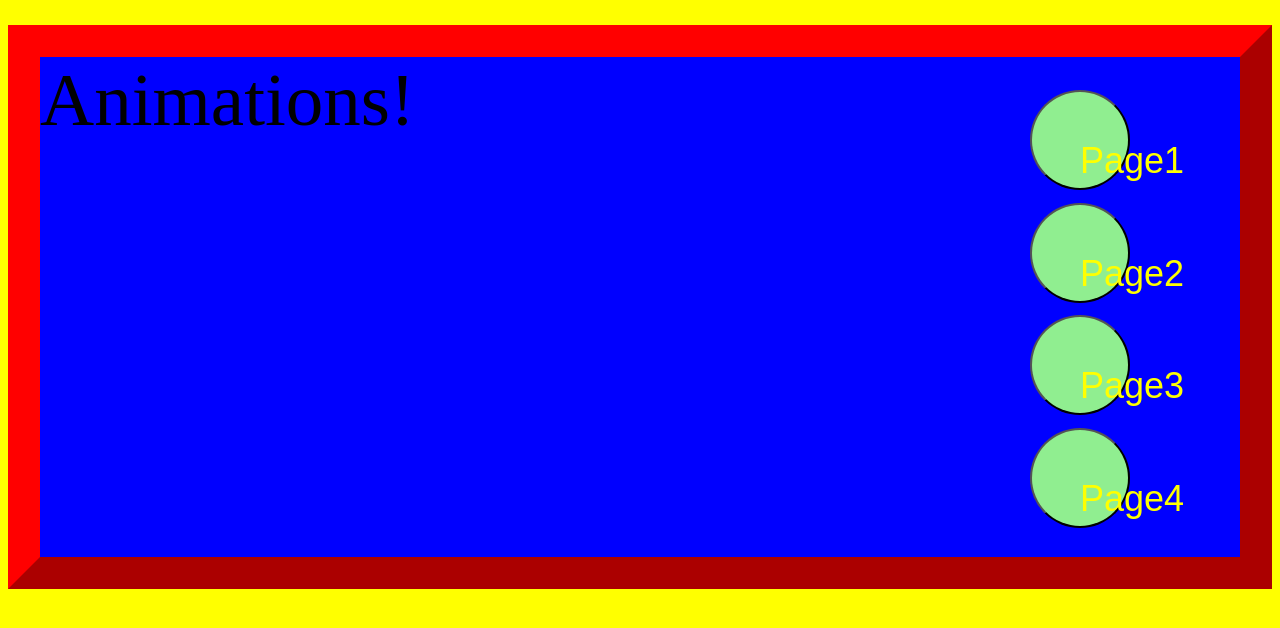
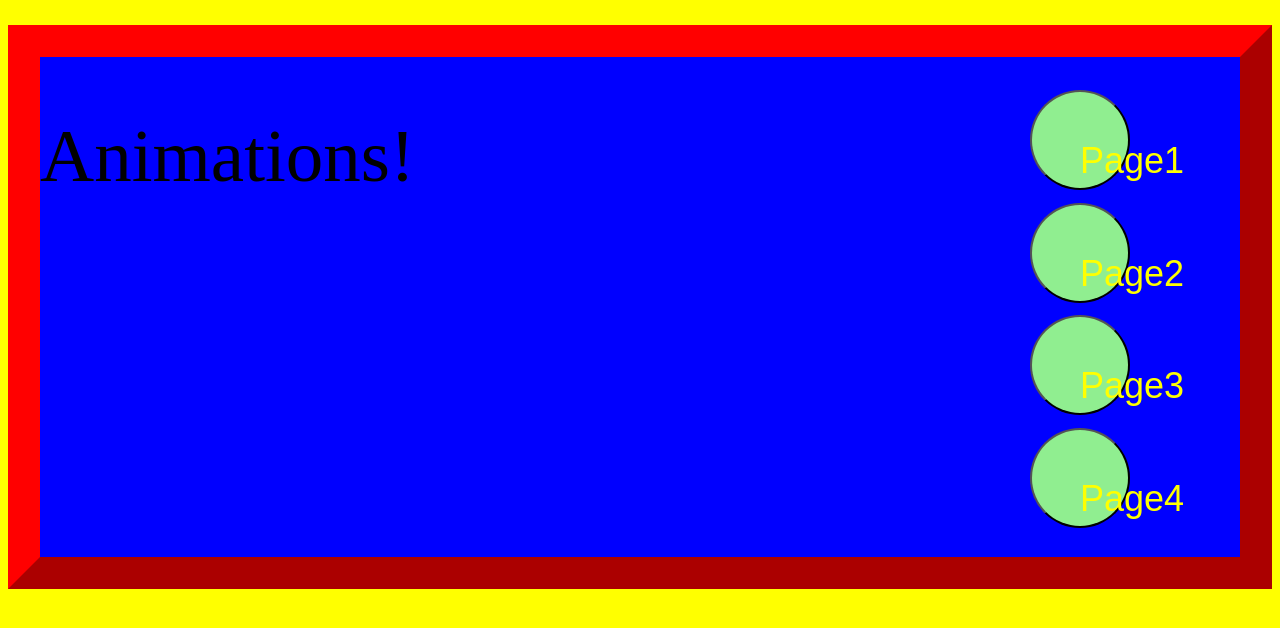
Before and after one commit to amcmullen9291/Animations.CSS, a React (Create React App) app: page / in a window 1280 px wide. Shown: the top 628 px of the page. Built offline with nearby package versions, Linux system fonts and the light colour scheme.

Commit message:
onHover multi colorchange border. hidden workspace link

```diff
--- a/src/App.js
+++ b/src/App.js
@@ -6,8 +6,8 @@ import Page1 from './Components/Page1';
 import Page2 from './Components/Page2';
 import Page3 from './Components/Page3';
 import Page4 from './Components/Page4';
+import TestArea from './Components/TestArea';
 
-// add email form for appointments?
 function App() {
   return (
     <Router>
@@ -17,6 +17,7 @@ function App() {
           <Route path="/page2" element={<Page2 />} />
           <Route path="/page3" element={<Page3 />} />
           <Route path="/page4" element={<Page4 />} />
+          <Route path="/testArea" element={<TestArea />} />
         </Routes>
     </Router>
   );
--- /dev/null
+++ b/src/Components/TestArea.js
@@ -0,0 +1,13 @@
+import React from 'react';
+import { Link } from 'react-router-dom';
+
+function TestArea(props) {
+    return (
+        <>
+        <center><Link to={"/"}>Home</Link></center>
+        </>
+
+    );
+}
+
+export default TestArea;
--- a/src/Components/Welcome.js
+++ b/src/Components/Welcome.js
@@ -3,6 +3,12 @@ import React from 'react';
 function Welcome(props) {
     return (
         <>
+        <div class="topnav">
+            <span class="active"></span>
+            <a href="/testArea"></a>
+            <a href="/testArea"></a>
+            <a href="/testArea"></a><br/>
+        </div>
         <div id="container">
                 <div id="box"></div>
                 <div id="navbar">
--- a/src/index.css
+++ b/src/index.css
@@ -39,8 +39,72 @@
 }
 
     .spinner{
-      margin-left: 2%;/*me....*/
+      margin-left: 2%;/*(me....)*/
     display:inline-block; width: 50px; height: 50px;
     border-radius: 50%;
     box-shadow: inset -2px 0 0 2px whitesmoke;
   }
+
+  /* navBar */
+  .topnav {
+    background-color: transparent;
+    overflow: hidden;
+    width: 20%;
+    height:50px;
+    border: 3px solid transparent;
+  }
+
+  .topnav a {
+    float: left;
+    color: #f2f2f2;
+    text-align: center;
+    padding: 14px 16px;
+    text-decoration: none;
+    font-size: 17px;
+  }
+
+  .topnav:hover {
+    animation-name: changeBorder;
+    animation-duration: 4s;
+    animation-iteration-count: 1;
+    animation-timing-function: linear;
+  }
+
+  .topnav:hover:after{
+    content: "Nice.";
+    color: rgb(6, 42, 161);
+    font-size: 18px;
+    text-align: left;
+
+  }
+
+  @keyframes changeBorder {
+    0% {
+      border: 3px solid #996633;
+      background-color: #339933;
+    }
+    25% {
+        border: 3px solid #339933;
+    }
+    50% {
+        border: 3px solid #336699;
+    }
+    75% {
+        /* border: 3px solid #9e539e; */
+        /*less color changes to get back to the normal color*/
+    }
+    90%{
+        /* border: 3px solid rgb(118, 69, 173); */
+    }
+    95%{
+        /* border: 3px solid #9e539e; */
+    }
+    100% {
+        border: 3px solid blue;
+    }
+  }
+
+  .topnav a.active {
+    background-color: #04AA6D;
+    color: white;
+  }
```
Also changed, not shown: 1 other file (tests, documents, lock files or other folders).
